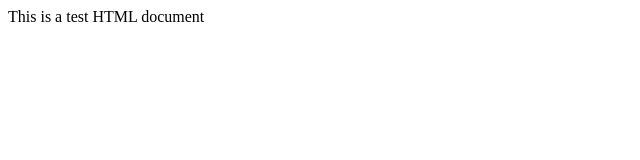
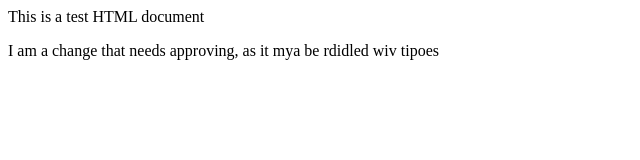
Before and after one commit to richardchaffer/test-repository, a plain HTML site: page index.html in a window 1280 px wide. Shown: the whole page, without its empty margins (0-640 px from the left). Drawn offline with Linux system fonts and the light colour scheme.

Commit message:
Updated index.html
Require typo check

```diff
--- a/index.html
+++ b/index.html
@@ -1,5 +1,7 @@
 <html>
 	<body>
 		<p>This is a test HTML document</p>
+
+		<p>I am a change that needs approving, as it mya be rdidled wiv tipoes</p>
 	</body>
 </html>
```
